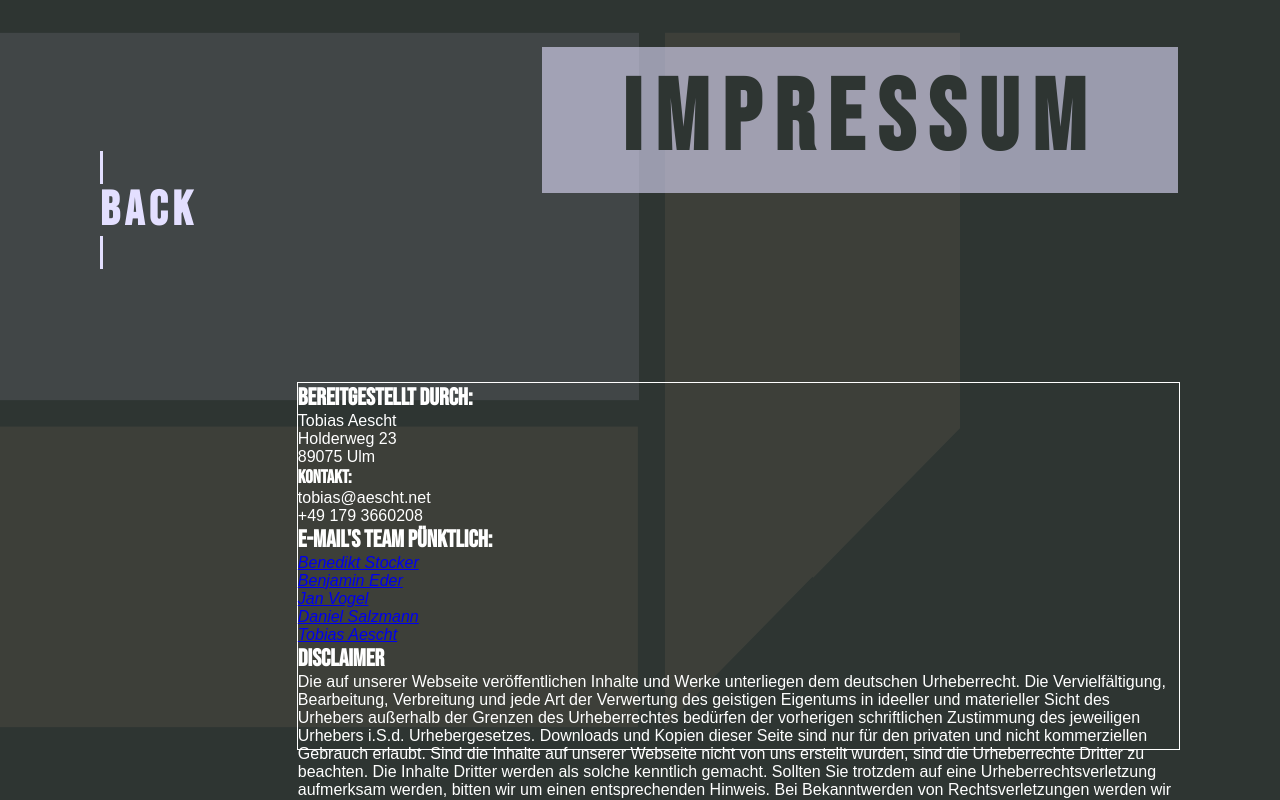
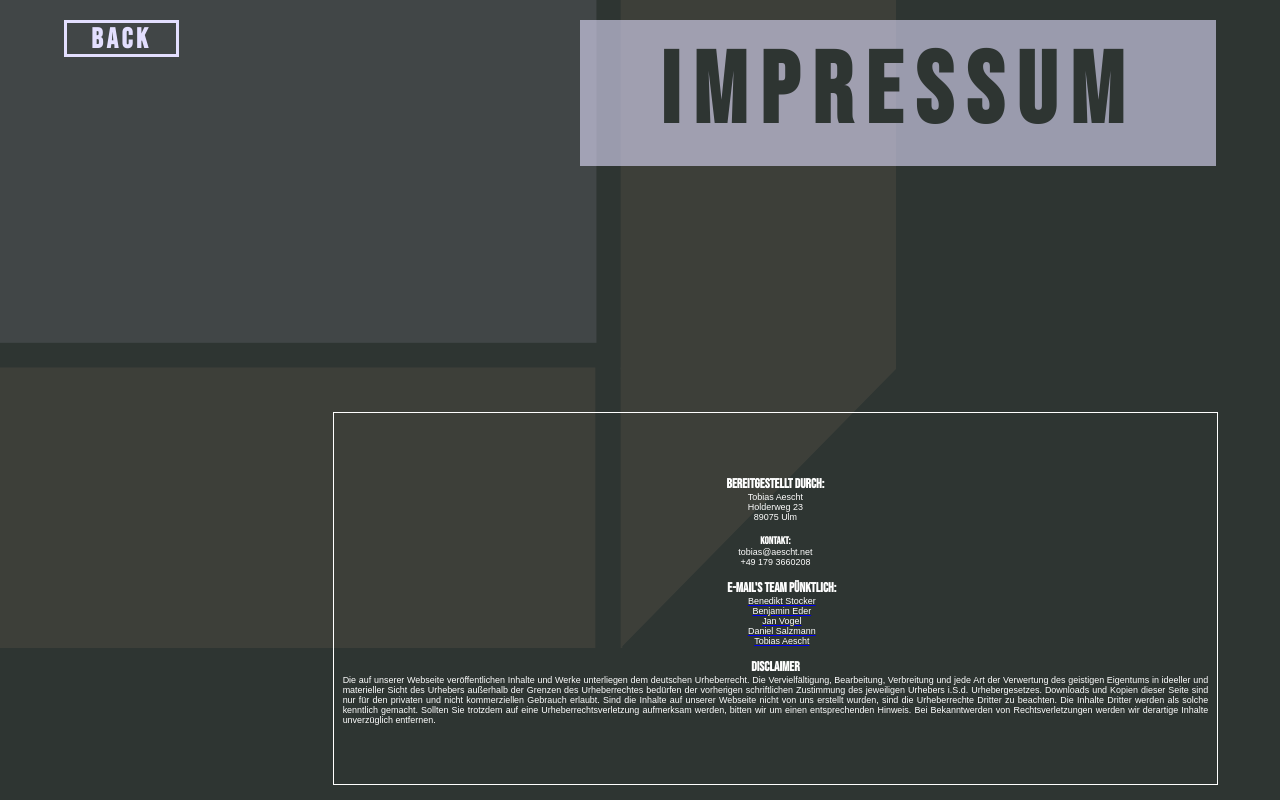
Before and after one commit to bstkr/interactive-movie, an Angular app in the folder interactive-movie-app/: page /impressum in a window 1280 px wide. Built offline with nearby package versions, Linux system fonts and the light colour scheme; a web font is replaced by a local one.

Commit message:
Style Anpassungen

```diff
--- a/interactive-movie-app/src/app/components/impressum/impressum.component.html
+++ b/interactive-movie-app/src/app/components/impressum/impressum.component.html
@@ -1,14 +1,13 @@
 <div class="impressum-container" id="scrolling">
-
   <div class="logo">
     <div id="logo">
       <img
         alt="Logo"
-        src="assets\pictures\watermark2.svg"
+        src="assets\pictures\watermark_test.svg"
       />
     </div>
   </div>
-  <div id="home-button">
+  <div class="home-button">
     <a routerLink="/" (click)="hideScrollbar()"><h1>Back</h1></a>
   </div>
   <div id="impressum-title">
--- a/interactive-movie-app/src/app/components/impressum/impressum.component.scss
+++ b/interactive-movie-app/src/app/components/impressum/impressum.component.scss
@@ -14,8 +14,8 @@
   overflow-y: hidden;
   background-color: $black;
 
-  grid-template-columns: 100px auto 69% 100px;
-  grid-template-rows: 50px 25% auto 46% 50px;
+  grid-template-columns: 5% auto 69% 5%;
+  grid-template-rows: 2.5% 25% auto 46% 2.5%;
 
   grid-template-areas:
     " logo . . . "
@@ -29,21 +29,15 @@
     #impressum-title {
       grid-area: impressum;
 
-      top: -15%;
-      right: -13.8%;
+      top: 0;
+      right: 0;
 
-      position: relative;
+      position: absolute;
       border-style: none;
       padding: 1.5% 9% 1.5% 9%;
       justify-self: center;
       align-self: center;
 
-      h1 {
-        border-style: none;
-      }
-    }
-
-    #impressum-title {
       .background {
         position: absolute;
         top: 0;
@@ -57,6 +51,7 @@
       h1,
       h2 {
         position: relative;
+        border-style: none;
         z-index: 1;
         font-size: 7.8125vw;
         letter-spacing: 1.04vw;
@@ -64,63 +59,60 @@
       }
     }
 
-    #home-button {
+    .home-button {
       grid-area: home;
 
-      //text-align: left;
-      z-index: 1;
-      border-style: none;
+      position: absolute;
+      width: 8.5vw;
+      height: 2.4vw;
 
-      position: sticky;
-      top: 12vw;
+      border: 3px solid $white;
+      background-color: none;
+
+
+      &:hover {
+        background-color: rgba($color: $white, $alpha: 0.6);
+
+        a {
+          h1 {
+            color: $black;
+            position: relative;
+          }
+        }
+     }
 
       a {
         text-decoration: none;
-        text-transform: uppercase;
-        border-style: solid;
-        border-width: 3px;
-        //padding: 0 16% 0 16%;
+        position: absolute;
+        text-align: center;
 
-        color: $white;
-        font-size: 1.875vw;
-        font-style: normal;
+        width: 100%;
+        height: 100%;
 
         h1 {
+          position: relative;
+          letter-spacing: 0.3vw;
+          font-size: 2.2vw;
+          font-style: normal;
           color: $white;
-          border-style: none;
-          letter-spacing: 0.4vw;
-        }
-
-        &:hover {
-
-          background-color: rgba($color: $white, $alpha: 0.6);
-
-          h1 {
-            color: $black;
-          }
         }
       }
     }
-
+    /*
     #operators {
       margin-top: 100px;
       text-align: center;
       color: white;
       border-style: solid;
-    }
+    } */
 
     .logo {
       grid-area: logo;
 
       #logo {
-        position: sticky;
-      }
-
-      img {
-        top: 0;
-        left: 0;
-        width: 75vw;
-        height: 95vh;
+        position: absolute;
+        width: 100%;
+        height: 100%;
       }
     }
 
@@ -128,8 +120,57 @@
       grid-area: infos;
       z-index: 1;
 
+      position: absolute;
+
+      width: 98%;
+      height: 96%;
+
       border-style: solid;
       border-width: 1px;
+
+      font-size:  0.7vw;
+
+      text-align: center;
+      padding: 1% 1% 1% 1%;
+
+      display: row;
+      align-content: center;
+
+      .op-name {
+        position: relative;
+        margin-top: 1vw;
+        border: none;
+
+        p {
+          font-size:  0.7vw;
+        }
+        h3 {
+          padding-top: 1vw;
+        }
+      }
+      .op-tp {
+        position: relative;
+        margin-top: 1vw;
+        margin-left: 1vw;
+        border: none;
+
+        p {
+          font-size:   0.7vw;
+          color: white;
+          font-style: normal;
+        }
+      }
+      .op-disc {
+        position: relative;
+        margin-top: 1vw;
+        margin-bottom: 1%;
+        border: none;
+        float: right;
+
+        p {
+          font-size:   0.7vw;
+          text-align: justify;
+        }
     }
 
     #nothing {
@@ -137,78 +178,5 @@
 
       border-style: none;
     }
-
-    /**
-    #site {
-      grid-area: infos;
-
-      margin-top: 10%;
-      margin-right: 5%;
-      margin-left: 25%;
-      margin-bottom: 2%;
-      text-align: center;
-      color: white;
-      border-style: solid;
-      border-width: 1px;
-      padding-right: 15px;
-      padding-left: 15px;
-      .op-name {
-        margin-top: 10px;
-        border: none;
-        p {
-          font-size: 15px;
-        }
-      }
-      .op-tp {
-        margin-top: 15px;
-        border: none;
-        p {
-          font-size: 15px;
-          color: white;
-          font-style: normal;
-        }
-      }
-      .op-disc {
-        margin-top: 15px;
-        margin-bottom: 15px;
-        border: none;
-        p {
-          font-size: 12px;
-          text-align: justify;
-        }
-      }
-    } **/
+  }
 }
-
-/**
-section {
-  h1 {
-    display: inline;
-    border-style: solid;
-    border-width: 1px;
-    font-size: 80px;
-    padding: 5px;
-    padding-left: 30px;
-    padding-right: 30px;
-  }
-  h2 {
-    border: none;
-    border-width: 1px;
-  }
-  h3 {
-    border: none;
-    text-decoration: unset;
-    font-size: 20px;
-  }
-  h4 {
-    display: inline;
-    border-style: solid;
-    border-width: 1px;
-    font-size: 40px;
-    color: white;
-    font-style: normal;
-    padding: 25px;
-    padding-top: 5px;
-    padding-bottom: 5px;
-  }
-} **/
```
